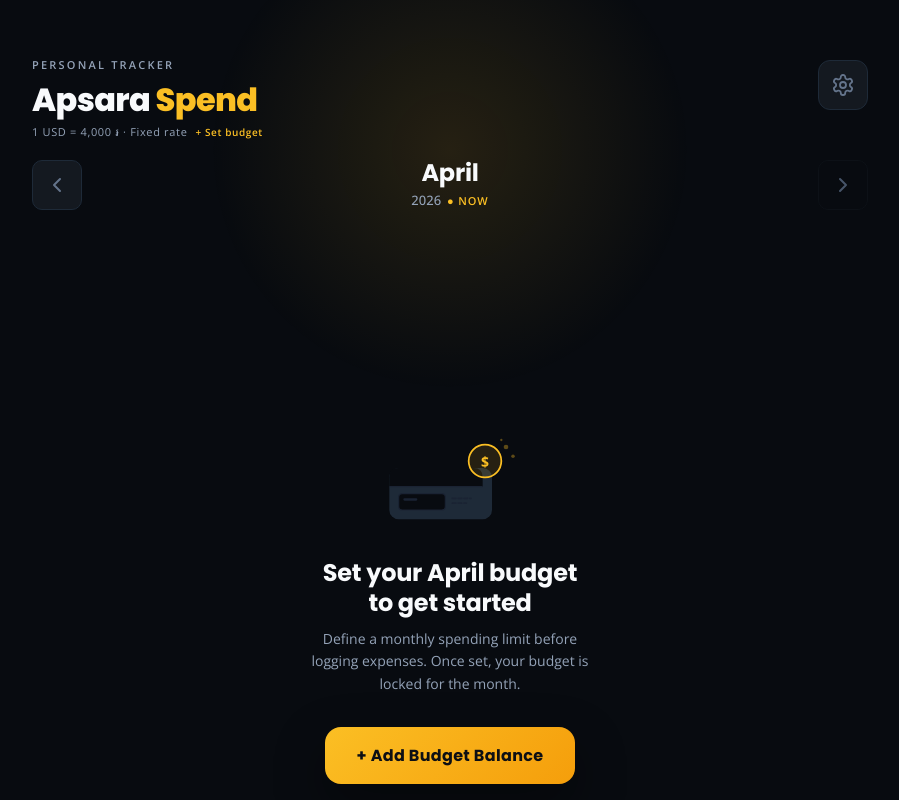
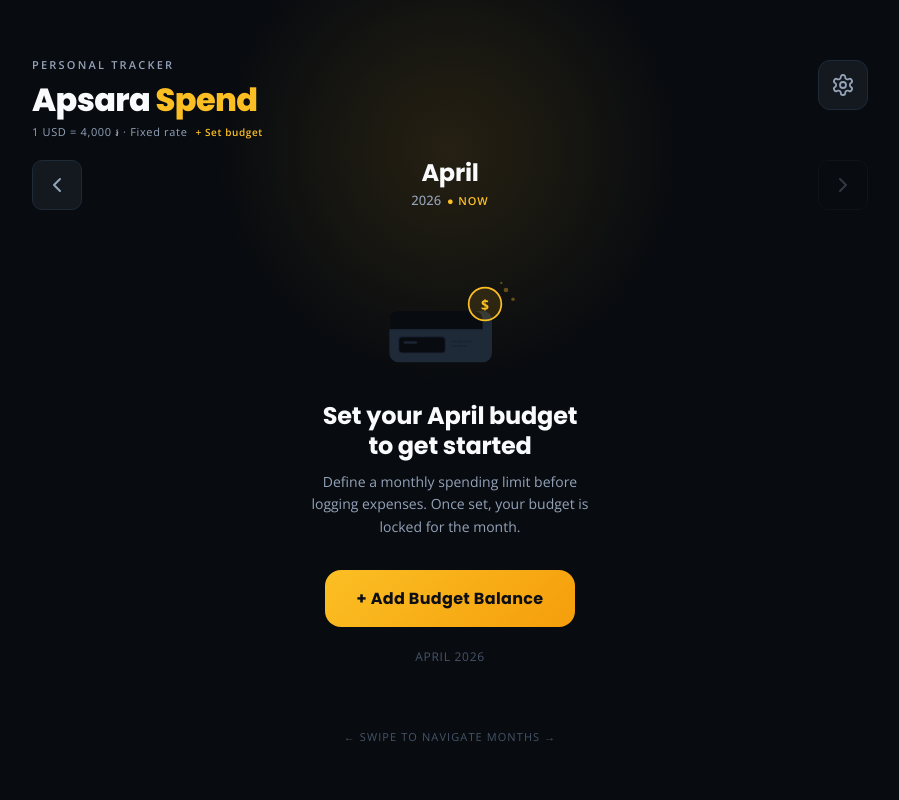
Before and after one commit to SophanithChrek379/apsara-spend, a Next.js app: page / in a window 1280 px wide. Shown: the top 800 px of the page, without its empty margins (190-1089 px from the left). Built offline with nearby package versions, Linux system fonts and the light colour scheme.

Commit message:
fix: currency conversion, light mode theme, month picker, filter dropdown

```diff
--- a/app/page.tsx
+++ b/app/page.tsx
@@ -355,12 +355,17 @@ function MonthPicker({ current, onSelect, onClose }: {
         <div style={{ display: "flex", alignItems: "center", justifyContent: "space-between", marginBottom: 16 }}>
           <button aria-label="Previous year" onClick={() => setPickerYear((y) => y - 1)}
             style={{ background: "var(--color-bg-nav)", border: "none", borderRadius: 10, padding: 10, cursor: "pointer", display: "flex", alignItems: "center", justifyContent: "center" }}>
-            <ChevronLeft className="icon-nav" color="#94a3b8" strokeWidth={2} />
+            <ChevronLeft className="icon-nav" color="var(--color-text-lo)" strokeWidth={2} />
           </button>
           <span style={{ fontSize: 20, fontWeight: 600, color: "var(--color-text-hi)", letterSpacing: "-0.01em", fontFamily: "var(--font-headline)" }}>{pickerYear}</span>
           <button aria-label="Next year" onClick={() => setPickerYear((y) => y + 1)} disabled={atMax}
-            style={{ background: atMax ? "#111" : "#1e2530", border: "none", borderRadius: 10, padding: 10, cursor: atMax ? "default" : "pointer", display: "flex", alignItems: "center", justifyContent: "center" }}>
-            <ChevronRight className="icon-nav" color={atMax ? "var(--color-text-ghost)" : "#94a3b8"} strokeWidth={2} />
+            style={{
+              background: "var(--color-bg-nav)", border: "none", borderRadius: 10, padding: 10,
+              cursor: atMax ? "default" : "pointer",
+              display: "flex", alignItems: "center", justifyContent: "center",
+              opacity: atMax ? 0.3 : 1, transition: "opacity 0.2s",
+            }}>
+            <ChevronRight className="icon-nav" color="var(--color-text-lo)" strokeWidth={2} />
           </button>
         </div>
         <div style={{ display: "grid", gridTemplateColumns: "repeat(4, 1fr)", gap: 8 }}>
@@ -372,10 +377,15 @@ function MonthPicker({ current, onSelect, onClose }: {
                 style={{
                   padding: "11px 4px", borderRadius: 12, position: "relative",
                   border: isSelected ? "2px solid var(--accent)" : "1px solid transparent",
-                  background: isSelected ? "var(--accent-muted)" : isToday ? "#1e2a38" : "transparent",
-                  color: isFuture ? "var(--color-text-ghost)" : isSelected ? "var(--accent)" : "#cbd5e1",
+                  background: isSelected ? "var(--accent-muted)" : isToday ? "var(--color-border)" : "transparent",
+                  // Future months: opacity-based disable — clear on both dark and light themes
+                  // Past/present months: full text-mid color — readable on both themes
+                  color: isSelected ? "var(--accent)" : "var(--color-text-mid)",
+                  opacity: isFuture ? 0.3 : 1,
                   fontFamily: "var(--font-body)",
-                  fontWeight: isSelected ? 600 : 400, fontSize: 13, cursor: isFuture ? "default" : "pointer", transition: "all 0.15s",
+                  fontWeight: isSelected ? 600 : 400, fontSize: 13,
+                  cursor: isFuture ? "default" : "pointer",
+                  transition: "all 0.15s",
                 }}>
                 {m}
                 {isToday && !isSelected && (
@@ -427,12 +437,26 @@ function EntryModal({ tx, selectedMonth, monthBalance, totalUSD: currentTotal, o
   useEffect(() => { setTimeout(() => amountRef.current?.focus(), 120); }, []);
   useFocusTrap(modalRef, true);
 
-  // §4 Edit Persistence — switching currency tab NEVER resets or converts the amount.
-  // The user explicitly requested: "keep it as it is, only need user typing to change."
-  // Rationale: auto-conversion creates confusion (rounding, back-and-forth drift).
-  // The field stays exactly as typed; user clears and re-types if they want a different value.
+  // Currency switch: convert the current amount to the new currency so the user
+  // always sees the correct equivalent value without re-typing.
+  // USD→KHR: 50 → 200,000 (×4,000, snapped to nearest 100 KHR step)
+  // KHR→USD: 200,000 → 50 (÷4,000, rounded to 2 dp)
+  // If the field is empty, just switch the label — nothing to convert.
   const handleCurrencyChange = (c: Currency) => {
     if (c === currency) return;
+
+    if (rawAmount) {
+      if (currency === "USD" && c === "KHR") {
+        const usdVal = parseFloat(rawAmount) || 0;
+        const khrRaw = Math.round(usdVal * EXCHANGE_RATE / KHR_STEP) * KHR_STEP;
+        setRawAmount(khrRaw > 0 ? String(khrRaw) : "");
+      } else if (currency === "KHR" && c === "USD") {
+        const khrVal = parseInt(rawAmount, 10) || 0;
+        const usdVal = pin2(khrVal / EXCHANGE_RATE);
+        setRawAmount(usdVal > 0 ? String(usdVal) : "");
+      }
+    }
+
     setCurrency(c);
     setKhrHint(false);
   };
@@ -527,7 +551,7 @@ function EntryModal({ tx, selectedMonth, monthBalance, totalUSD: currentTotal, o
           </span>
           <button aria-label="Close" onClick={onClose}
             style={{ background: "var(--color-bg-nav)", border: "none", borderRadius: 9, padding: 9, cursor: "pointer", display: "flex", alignItems: "center", justifyContent: "center", minWidth: 36, minHeight: 36 }}>
-            <X className="icon-nav" color="#64748b" strokeWidth={2} />
+            <X className="icon-nav" color="var(--color-text-lo)" strokeWidth={2} />
           </button>
         </div>
 
@@ -595,7 +619,7 @@ function EntryModal({ tx, selectedMonth, monthBalance, totalUSD: currentTotal, o
                 zIndex: 2, minWidth: 28, minHeight: 28,
               }}
             >
-              <X size={14} color="#64748b" strokeWidth={2.5} />
+              <X size={14} color="var(--color-text-lo)" strokeWidth={2.5} />
             </button>
           )}
         </motion.div>
@@ -682,7 +706,7 @@ function EntryModal({ tx, selectedMonth, monthBalance, totalUSD: currentTotal, o
             </span>
             <CalendarDays
               size={16}
-              color="#64748b"
+              color="var(--color-text-lo)"
               strokeWidth={1.8}
               style={{ marginLeft: "auto", flexShrink: 0 }}
             />
@@ -1167,7 +1191,7 @@ export default function ApsaraSpendPage() {
             style={{
               display: "flex", alignItems: "center", gap: 6,
               background: filterCategory !== "all" ? `${activeCat?.color}18` : "var(--color-bg-nav)",
-              border: filterCategory !== "all" ? `1px solid ${activeCat?.color}40` : "1px solid #1e2a38",
+              border: filterCategory !== "all" ? `1px solid ${activeCat?.color}40` : "1px solid var(--color-border-mid)",
               borderRadius: 8, padding: "5px 10px",
               cursor: "pointer", transition: "all 0.15s",
             }}
@@ -1202,7 +1226,7 @@ export default function ApsaraSpendPage() {
                   position: "absolute", top: "calc(100% + 6px)", right: 0,
                   background: "var(--color-bg-nav)", border: "1px solid var(--color-border-mid)",
                   borderRadius: 12, padding: "6px", zIndex: 100,
-                  minWidth: 148, boxShadow: "0 8px 24px rgba(0,0,0,0.5)",
+                  minWidth: 148, boxShadow: "0 8px 24px rgba(0,0,0,0.15)",
                 }}
               >
                 {/* All option */}
@@ -1211,11 +1235,11 @@ export default function ApsaraSpendPage() {
                   style={{
                     width: "100%", display: "flex", alignItems: "center", gap: 8,
                     padding: "8px 10px", borderRadius: 8, border: "none",
-                    background: filterCategory === "all" ? "#1e2a38" : "transparent",
+                    background: filterCategory === "all" ? "var(--color-border)" : "transparent",
                     cursor: "pointer", transition: "background 0.12s",
                   }}
                 >
-                  <span style={{ fontSize: 13, fontWeight: filterCategory === "all" ? 600 : 400, color: filterCategory === "all" ? "#f8fafc" : "#94a3b8", fontFamily: "var(--font-body)" }}>
+                  <span style={{ fontSize: 13, fontWeight: filterCategory === "all" ? 600 : 400, color: "var(--color-text-hi)", fontFamily: "var(--font-body)" }}>
                     All categories
                   </span>
                 </button>
@@ -1236,7 +1260,7 @@ export default function ApsaraSpendPage() {
                     }}
                   >
                     <c.Icon size={14} color={c.color} strokeWidth={1.8} />
-                    <span style={{ fontSize: 13, fontWeight: filterCategory === c.id ? 600 : 400, color: filterCategory === c.id ? c.color : "#94a3b8", fontFamily: "var(--font-body)" }}>
+                    <span style={{ fontSize: 13, fontWeight: filterCategory === c.id ? 600 : 400, color: filterCategory === c.id ? c.color : "var(--color-text-lo)", fontFamily: "var(--font-body)" }}>
                       {c.label}
                     </span>
                   </button>
@@ -1309,10 +1333,8 @@ export default function ApsaraSpendPage() {
         display: "flex", flexDirection: "column", alignItems: "center",
         justifyContent: "center", textAlign: "center",
         padding: "48px 32px",
-        // S2 — non-scrolling: fill the full viewport height, no overflow
-        // The CTA is always visible without the user needing to scroll
-        minHeight: "100dvh",
-        overflow: "hidden",
+        // Removed min-height:100dvh — let content be natural height
+        // Body scroll lock already prevents rubber-band scroll when no budget set
       }}
     >
       {/* Wallet illustration (reused from EmptyState) */}
@@ -1353,7 +1375,6 @@ export default function ApsaraSpendPage() {
           padding: "16px 32px",
           fontSize: 16, fontWeight: 700, fontFamily: "var(--font-headline)",
           cursor: "pointer", letterSpacing: "0.02em",
-          boxShadow: "0 20px 50px rgba(0,0,0,0.4)",
           display: "flex", alignItems: "center", gap: 8,
         }}
       >
@@ -1520,12 +1541,13 @@ export default function ApsaraSpendPage() {
           .monthnav-pad { padding: var(--sp-4) var(--sp-8) 0; }
         }
 
-        /* Dashboard card grid — 12px gap on mobile, 16px on tablet grid    */
+        /* Dashboard card grid — always single column flex stack ──────────── */
+        /* Issue 3: always 1-col, n-rows on all screen sizes                  */
         .dash-pad  { padding: var(--sp-4) var(--sp-4) 0; display: flex; flex-direction: column; gap: var(--sp-4); }
         @media (min-width: 768px) {
-          .dash-pad  { padding: var(--sp-4) var(--sp-8) 0; display: grid; grid-template-columns: 1fr 1fr; grid-template-rows: auto 1fr; gap: var(--sp-4); }
-          .col-left  { display: flex; flex-direction: column; gap: var(--sp-4); grid-column: 1; }
-          .col-right { grid-column: 2; grid-row: 1 / -1; }
+          .dash-pad  { padding: var(--sp-4) var(--sp-8) 0; }
+          .col-left  { display: flex; flex-direction: column; gap: var(--sp-4); }
+          .col-right { display: flex; flex-direction: column; }
         }
 
         /* ── Responsive FAB ─────────────────────────────────────────────── */
@@ -1606,7 +1628,7 @@ export default function ApsaraSpendPage() {
             </div>
             <button aria-label="Open settings" onClick={() => setShowSettings(true)}
               style={{ background: "var(--color-bg-nav)", border: "1px solid var(--color-border-mid)", borderRadius: 12, padding: 12, cursor: "pointer", display: "flex", alignItems: "center", justifyContent: "center", minWidth: 44, minHeight: 44, marginTop: 4 }}>
-              <Settings className="icon-nav" color="#64748b" strokeWidth={1.8} />
+              <Settings className="icon-nav" color="var(--color-text-lo)" strokeWidth={1.8} />
             </button>
           </div>
 
@@ -1614,7 +1636,7 @@ export default function ApsaraSpendPage() {
           <div className="monthnav-pad" style={{ display: "flex", alignItems: "center", gap: 12 }}>
             <button aria-label="Previous month" onClick={() => navigateMonth(-1)}
               style={{ background: "var(--color-bg-nav)", border: "1px solid var(--color-border-mid)", borderRadius: 10, padding: 12, cursor: "pointer", display: "flex", alignItems: "center", justifyContent: "center", minWidth: 44, minHeight: 44 }}>
-              <ChevronLeft className="icon-nav" color="#64748b" strokeWidth={2} />
+              <ChevronLeft className="icon-nav" color="var(--color-text-lo)" strokeWidth={2} />
             </button>
 
             <button aria-label="Open month picker" onClick={() => setShowPicker(true)}
@@ -1635,8 +1657,17 @@ export default function ApsaraSpendPage() {
             </button>
 
             <button aria-label="Next month" onClick={() => navigateMonth(1)} disabled={isCurrentMonth}
-              style={{ background: isCurrentMonth ? "transparent" : "var(--color-bg-nav)", border: isCurrentMonth ? "1px solid #0d1117" : "1px solid #1e2a38", borderRadius: 10, padding: 12, cursor: isCurrentMonth ? "default" : "pointer", display: "flex", alignItems: "center", justifyContent: "center", minWidth: 44, minHeight: 44 }}>
-              <ChevronRight className="icon-nav" color={isCurrentMonth ? "var(--color-text-ghost)" : "#64748b"} strokeWidth={2} />
+              style={{
+                background: isCurrentMonth ? "transparent" : "var(--color-bg-nav)",
+                border: "1px solid var(--color-border-mid)",
+                borderRadius: 10, padding: 12,
+                cursor: isCurrentMonth ? "default" : "pointer",
+                display: "flex", alignItems: "center", justifyContent: "center",
+                minWidth: 44, minHeight: 44,
+                opacity: isCurrentMonth ? 0.3 : 1,
+                transition: "opacity 0.2s",
+              }}>
+              <ChevronRight className="icon-nav" color="var(--color-text-lo)" strokeWidth={2} />
             </button>
           </div>
 
@@ -1771,7 +1802,7 @@ export default function ApsaraSpendPage() {
                   </span>
                   <button onClick={() => setShowBudgetModal(false)}
                     style={{ background: "var(--color-bg-nav)", border: "none", borderRadius: 9, padding: 9, cursor: "pointer", display: "flex", alignItems: "center", justifyContent: "center", minWidth: 36, minHeight: 36 }}>
-                    <X className="icon-nav" color="#64748b" strokeWidth={2} />
+                    <X className="icon-nav" color="var(--color-text-lo)" strokeWidth={2} />
                   </button>
                 </div>
                 <div style={{ fontSize: 12, color: "var(--color-text-lo)", marginBottom: 24, fontFamily: "var(--font-body)", lineHeight: 1.5 }}>
@@ -1847,13 +1878,13 @@ export default function ApsaraSpendPage() {
 
                 <div style={{ display: "flex", justifyContent: "space-between", alignItems: "center", marginBottom: 24 }}>
                   <div style={{ display: "flex", alignItems: "center", gap: 8 }}>
-                    <Settings className="icon-nav" color="#64748b" strokeWidth={1.8} />
+                    <Settings className="icon-nav" color="var(--color-text-lo)" strokeWidth={1.8} />
                     <span style={{ fontSize: 22, fontWeight: 600, color: "var(--color-text-hi)", fontFamily: "var(--font-headline)", letterSpacing: "-0.01em" }}>Settings</span>
                   </div>
                   <button aria-label="Close settings"
                     onClick={() => { setShowSettings(false); setResetConfirm(false); }}
                     style={{ background: "var(--color-bg-nav)", border: "none", borderRadius: 9, padding: 9, cursor: "pointer", display: "flex", alignItems: "center", justifyContent: "center", minWidth: 36, minHeight: 36 }}>
-                    <X className="icon-nav" color="#64748b" strokeWidth={2} />
+                    <X className="icon-nav" color="var(--color-text-lo)" strokeWidth={2} />
                   </button>
                 </div>
 
@@ -1932,7 +1963,7 @@ export default function ApsaraSpendPage() {
                     </div>
                   ) : (
                     <div>
-                      <div style={{ fontSize: 14, color: "#fca5a5", fontWeight: 600, marginBottom: 14, fontFamily: "var(--font-body)", lineHeight: 1.5 }}>
+                      <div style={{ fontSize: 14, color: "var(--color-text-hi)", fontWeight: 600, marginBottom: 14, fontFamily: "var(--font-body)", lineHeight: 1.5 }}>
                         Delete all {MONTH_FULL[month - 1]} {year} entries? This cannot be undone.
                       </div>
                       <div style={{ display: "flex", gap: 8 }}>
```
